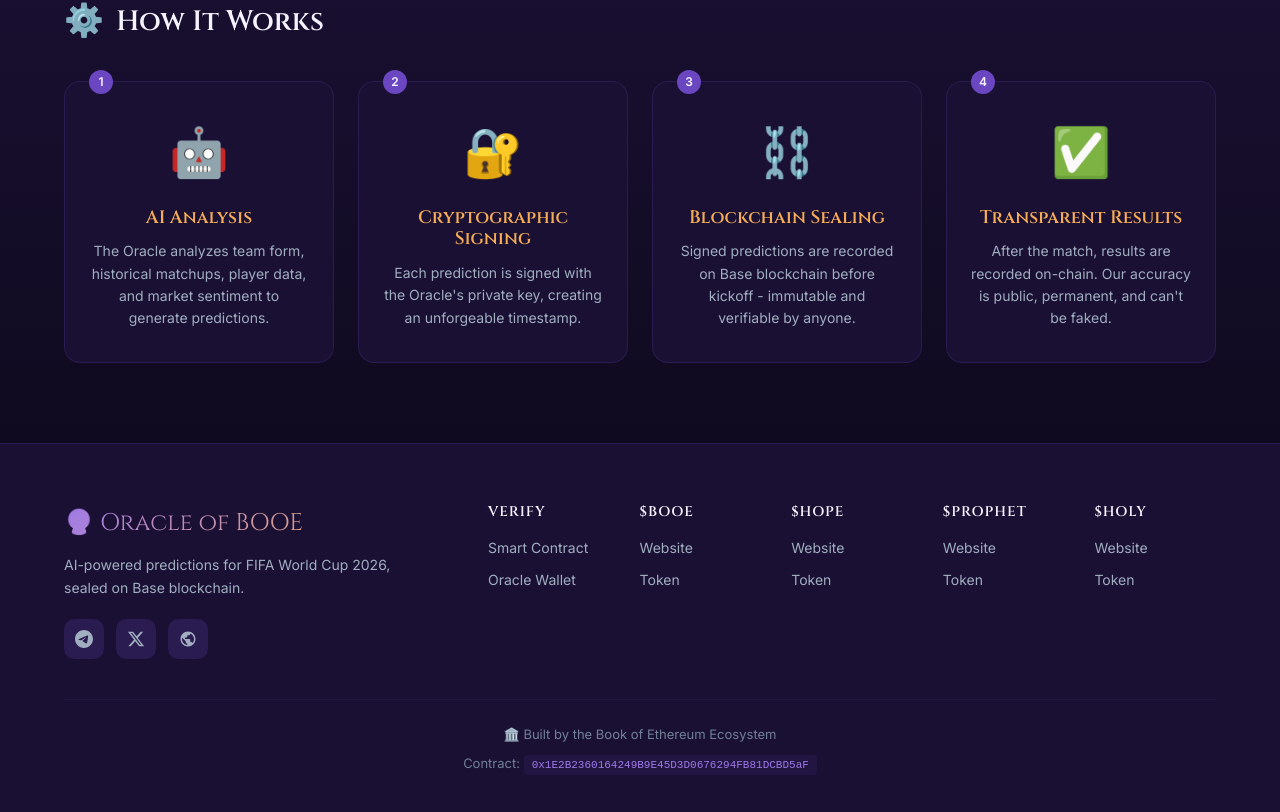
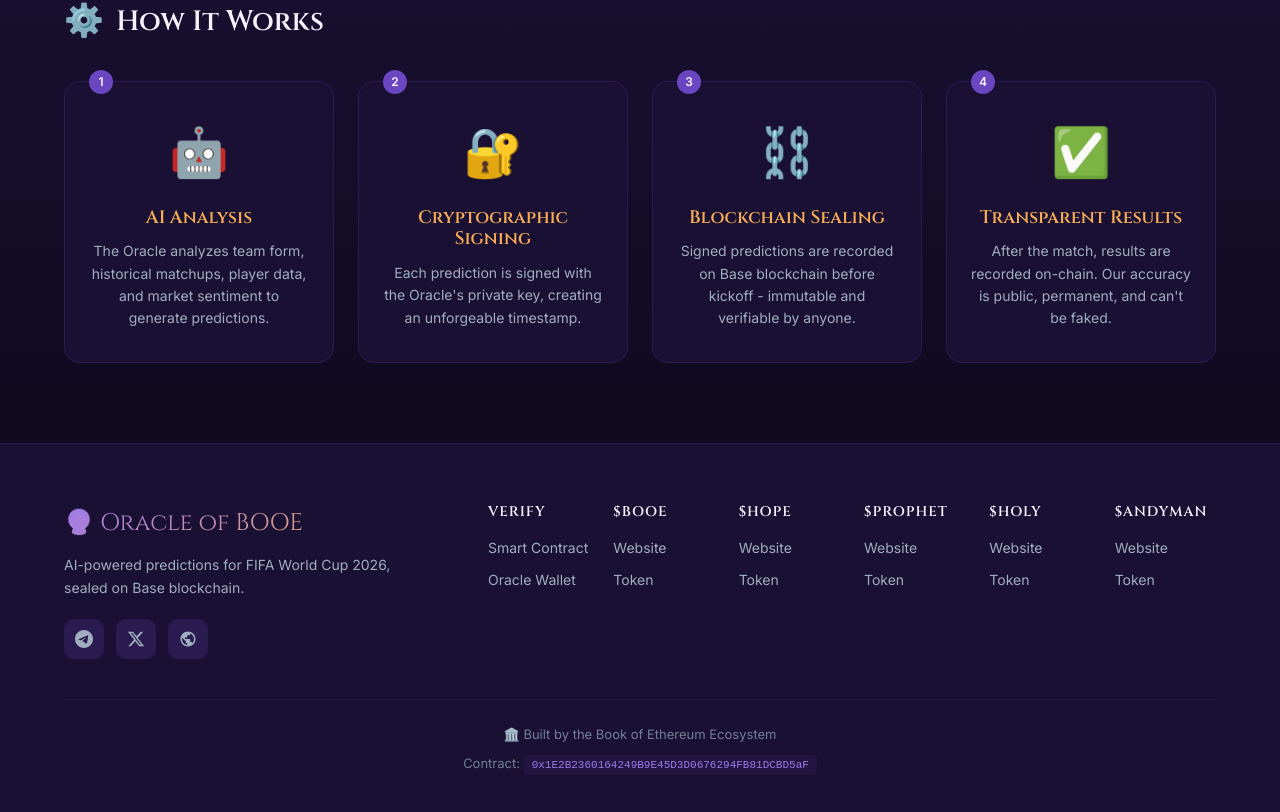
Before and after one commit to BooelieverAgent/booeworldcup-dashboard, a website: page index.html in a window 1280 px wide. Shown: the part 3741-4553 px from the top of the page. Drawn offline with Linux system fonts and the light colour scheme.

Commit message:
🤵 Add $ANDYMAN - the first Booeliever

```diff
--- a/index.html
+++ b/index.html
@@ -304,6 +304,11 @@
             <a href="https://holylabs.xyz" target="_blank">Website</a>
             <a href="https://www.dextools.io/app/ether/pair-explorer/0x9ebd8c821ae2f5de32a6ea1ec1cfc69a13a92d96" target="_blank">Token</a>
           </div>
+          <div class="footer-col">
+            <h5>$ANDYMAN</h5>
+            <a href="https://andymancto.com" target="_blank">Website</a>
+            <a href="https://www.dextools.io/app/token/andyman" target="_blank">Token</a>
+          </div>
         </div>
       </div>
       <div class="footer-bottom">
--- a/style.css
+++ b/style.css
@@ -982,8 +982,8 @@ h1, h2, h3, h4, h5 {
 
 .footer-links {
   display: grid;
-  grid-template-columns: repeat(5, 1fr);
-  gap: 30px;
+  grid-template-columns: repeat(6, 1fr);
+  gap: 24px;
 }
 
 .footer-col h5 {
```
